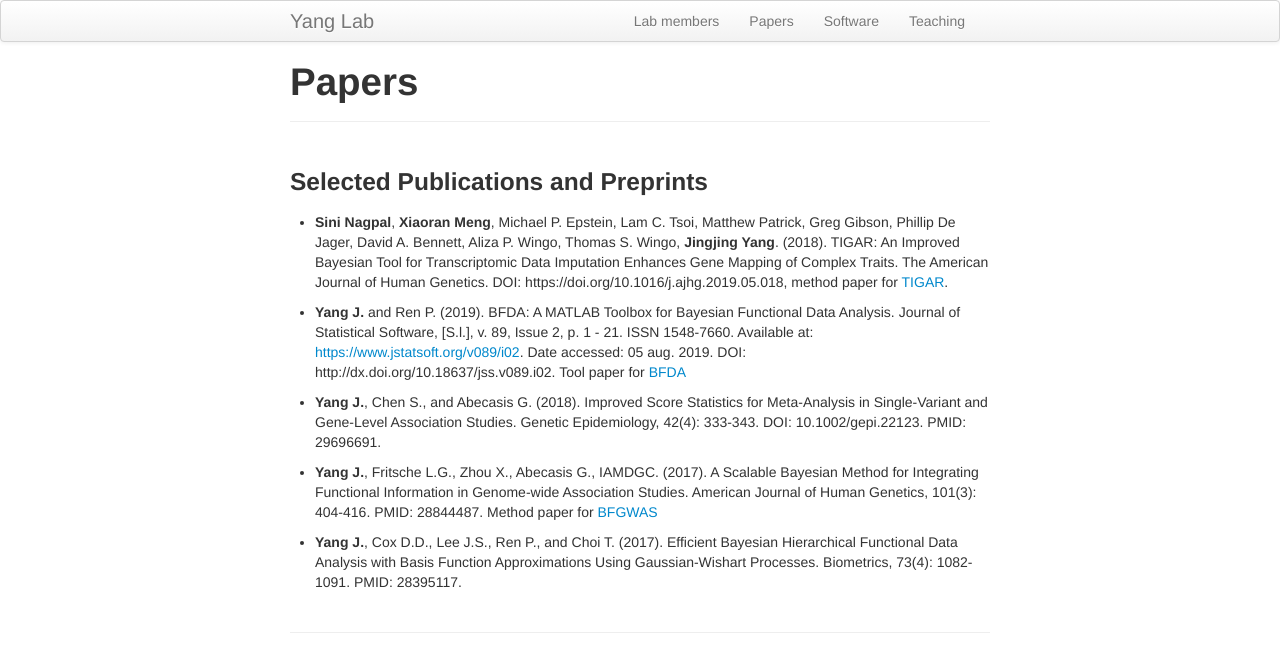
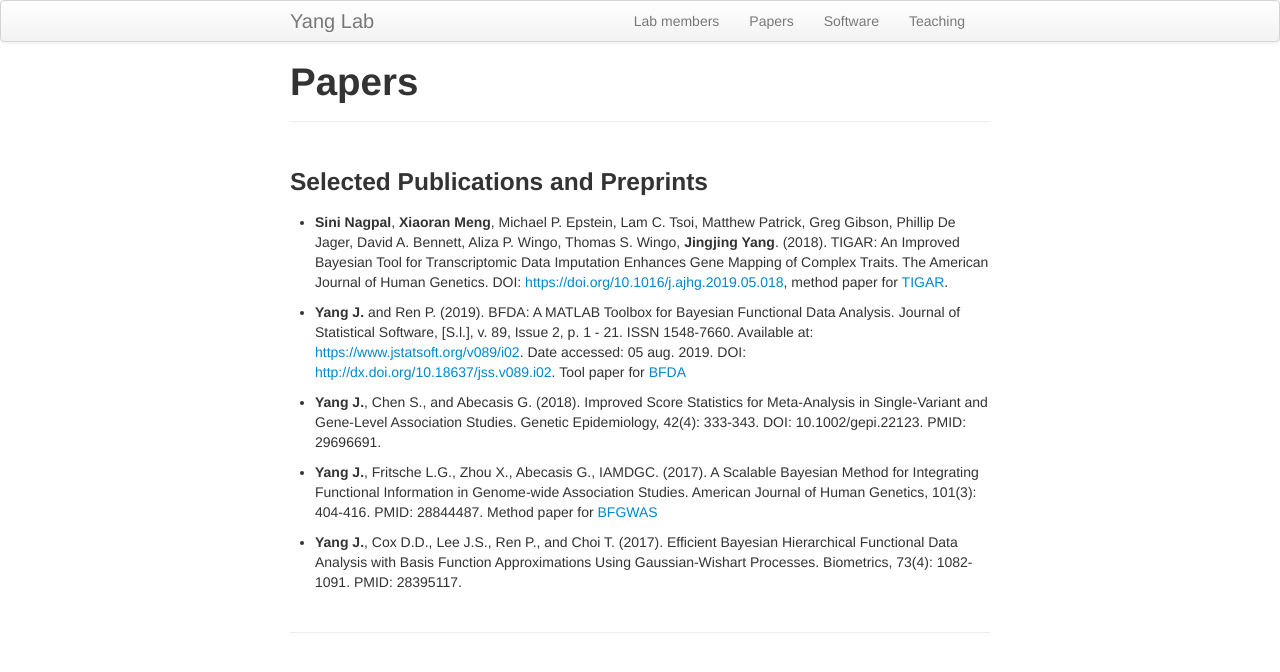
Before and after one commit to yanglab-emory/yanglab-emory.github.io, a Jekyll site: the page built from pages/papers.md, in a window 1280 px wide. Shown: the top 672 px of the page. Built offline with Jekyll 4.4.1, drawn with Linux system fonts in a browser that asks for light colours.

```diff
--- a/pages/papers.md
+++ b/pages/papers.md
@@ -5,9 +5,9 @@ title: "Papers"
 
 ### Selected Publications and Preprints
 
-* **Sini Nagpal**, **Xiaoran Meng**, Michael P. Epstein, Lam C. Tsoi, Matthew Patrick, Greg Gibson, Phillip De Jager, David A. Bennett, Aliza P. Wingo, Thomas S. Wingo, **Jingjing Yang**. (2018). TIGAR: An Improved Bayesian Tool for Transcriptomic Data Imputation Enhances Gene Mapping of Complex Traits. The American Journal of Human Genetics. DOI: https://doi.org/10.1016/j.ajhg.2019.05.018, method paper for [TIGAR](https://github.com/yanglab-emory/TIGAR).
+* **Sini Nagpal**, **Xiaoran Meng**, Michael P. Epstein, Lam C. Tsoi, Matthew Patrick, Greg Gibson, Phillip De Jager, David A. Bennett, Aliza P. Wingo, Thomas S. Wingo, **Jingjing Yang**. (2018). TIGAR: An Improved Bayesian Tool for Transcriptomic Data Imputation Enhances Gene Mapping of Complex Traits. The American Journal of Human Genetics. DOI: <https://doi.org/10.1016/j.ajhg.2019.05.018>, method paper for [TIGAR](https://github.com/yanglab-emory/TIGAR).
 
-* **Yang J.** and Ren P. (2019). BFDA: A MATLAB Toolbox for Bayesian Functional Data Analysis. Journal of Statistical Software, [S.l.], v. 89, Issue 2, p. 1 - 21. ISSN 1548-7660. Available at: <https://www.jstatsoft.org/v089/i02>. Date accessed: 05 aug. 2019. DOI: http://dx.doi.org/10.18637/jss.v089.i02. Tool paper for [BFDA](https://github.com/yanglab-emory/BFDA)
+* **Yang J.** and Ren P. (2019). BFDA: A MATLAB Toolbox for Bayesian Functional Data Analysis. Journal of Statistical Software, [S.l.], v. 89, Issue 2, p. 1 - 21. ISSN 1548-7660. Available at: <https://www.jstatsoft.org/v089/i02>. Date accessed: 05 aug. 2019. DOI: <http://dx.doi.org/10.18637/jss.v089.i02>. Tool paper for [BFDA](https://github.com/yanglab-emory/BFDA)
 
 * **Yang J.**, Chen S., and Abecasis G. (2018). Improved Score Statistics for Meta-Analysis in Single-Variant and Gene-Level Association Studies. Genetic Epidemiology, 42(4): 333-343. DOI: 10.1002/gepi.22123. PMID: 29696691.
 
```
